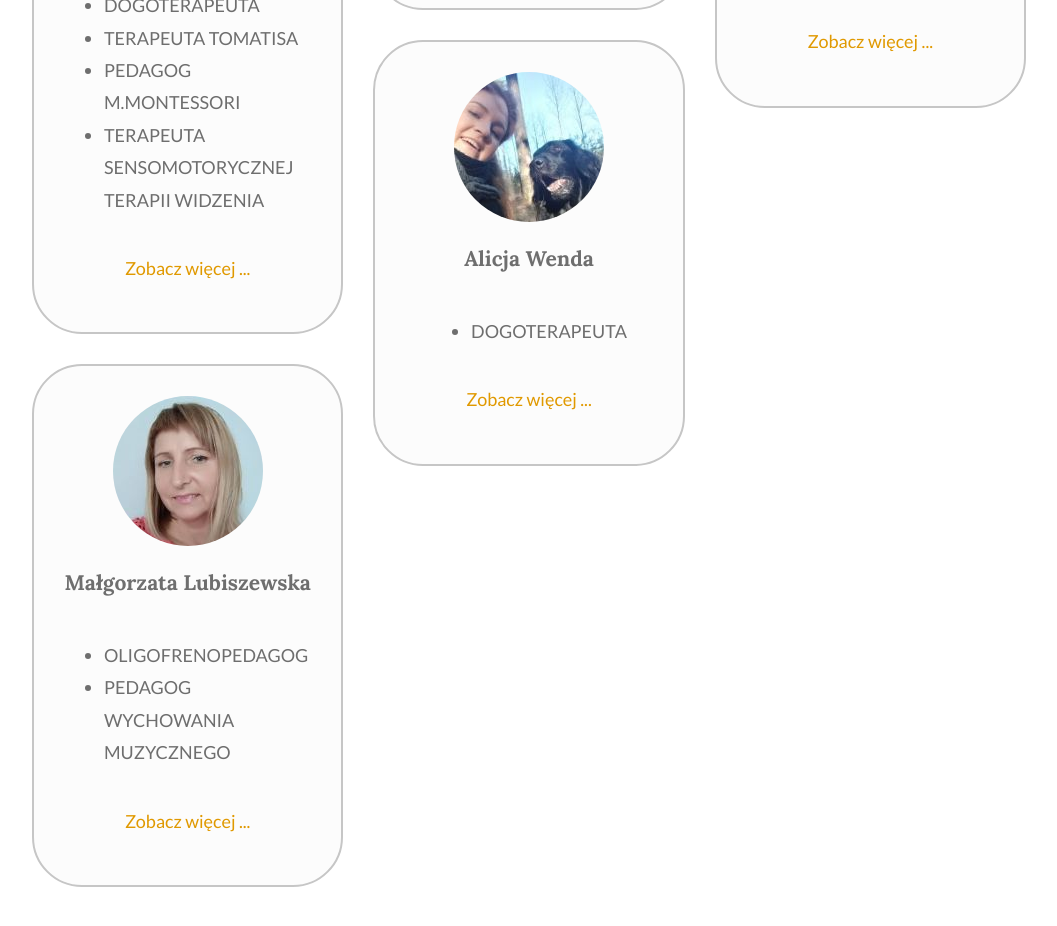
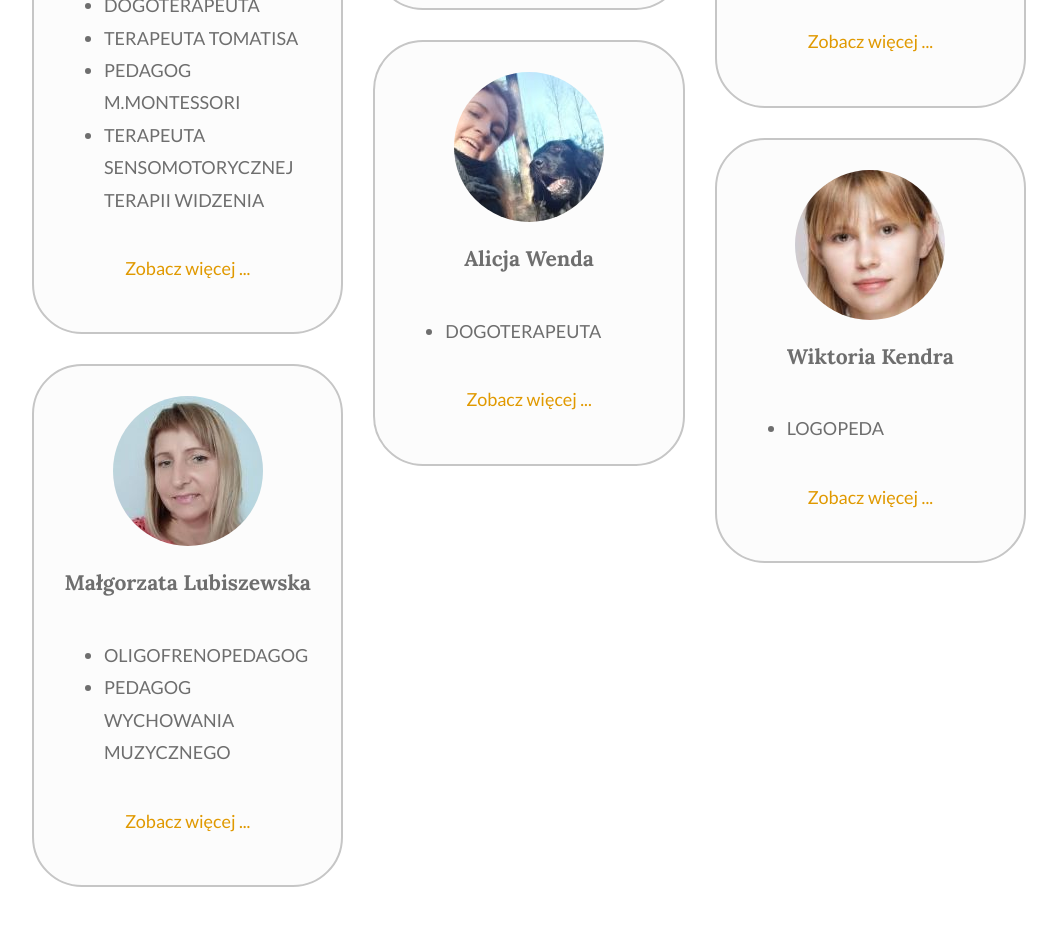
Before and after one commit to Rehaeel/kangurek, a React (Create React App) app: page /terapeuci in a window 1280 px wide. Shown: the part 820-1746 px from the top of the page, without its empty margins (126-1183 px from the left). Built offline with nearby package versions, Linux system fonts and the light colour scheme.

Commit message:
adding new terapist - Wiktoria

```diff
--- a/src/component/pages/terapists/terapeuci-list.js
+++ b/src/component/pages/terapists/terapeuci-list.js
@@ -3,6 +3,7 @@ import Basia from './photos/Barbara-Prokopiak.jpg';
 import Marysia from './photos/Maria-Bandoch.jpg';
 import Gosia from './photos/Malgorzata-Lubiszewska.jpg';
 import Ala from './photos/Alicja-Wenda.jpg';
+import Wika from './photos/Wiktoria-Kendra.jpg'
 
 export const terapeuciList = [
     {
@@ -68,5 +69,13 @@ export const terapeuciList = [
             'DOGOTERAPEUTA'
         ],
         expirience: 'Dogoterapią zajmuje się od 13 lat. Satysfakcje daje jej praca z dziećmi i psami. Dogoterapia to idealne połączenie tych dwóch pasji. Wraz z psem Albertem należy do fundacji dogoterapeutycznej "Cane pro hubamo". Obecnie jest w trakcie studiów na kierunku "Pedagogika przedszkolna i wczesnoszkolna". Specjalista do wspomagania terapii przy udziale psa.'
+    },
+    {
+        name: 'Wiktoria Kendra',
+        image: Wika,
+        education: [
+            'LOGOPEDA'
+        ],
+        expirience: 'Studiuje na studiach II stopnia Pedagogikę o specjalności Logopedia. Dopiero zaczyna swoją drogę zawodową, ciągle poszerza wiedzę  o nowe szkolenia i kursy. W 2020 prowadziła zajęcia profilaktyczne w żłobku. Od 2021 roku pracuje jako logopeda w Centrum „Kangurek” oraz w Gabinetach Terapeutycznych w Nakle nad Notecią. W wolnym czasie prowadzi swoją stronę logopedyczną, za pomocą której chce szerzyć wiedzę logopedyczną. Obecnie kończy 3 poziom Polskiego Języka Migowego w Biurze Wsparcia Niesłyszących- KODA.'
     }
 ]
--- a/src/component/pages/terapists/terapeuci-page.css
+++ b/src/component/pages/terapists/terapeuci-page.css
@@ -28,6 +28,8 @@
     text-align: left;
 }
 
+.terapeuta>ul { align-self: flex-start;}
+
 .terapeuta>img { border-radius: 50%; }
 
 .terapeuta>h4 { text-decoration: underline; }
```
Also changed, not shown: src/component/pages/terapists/photos/Wiktoria-Kendra.jpg (added).
